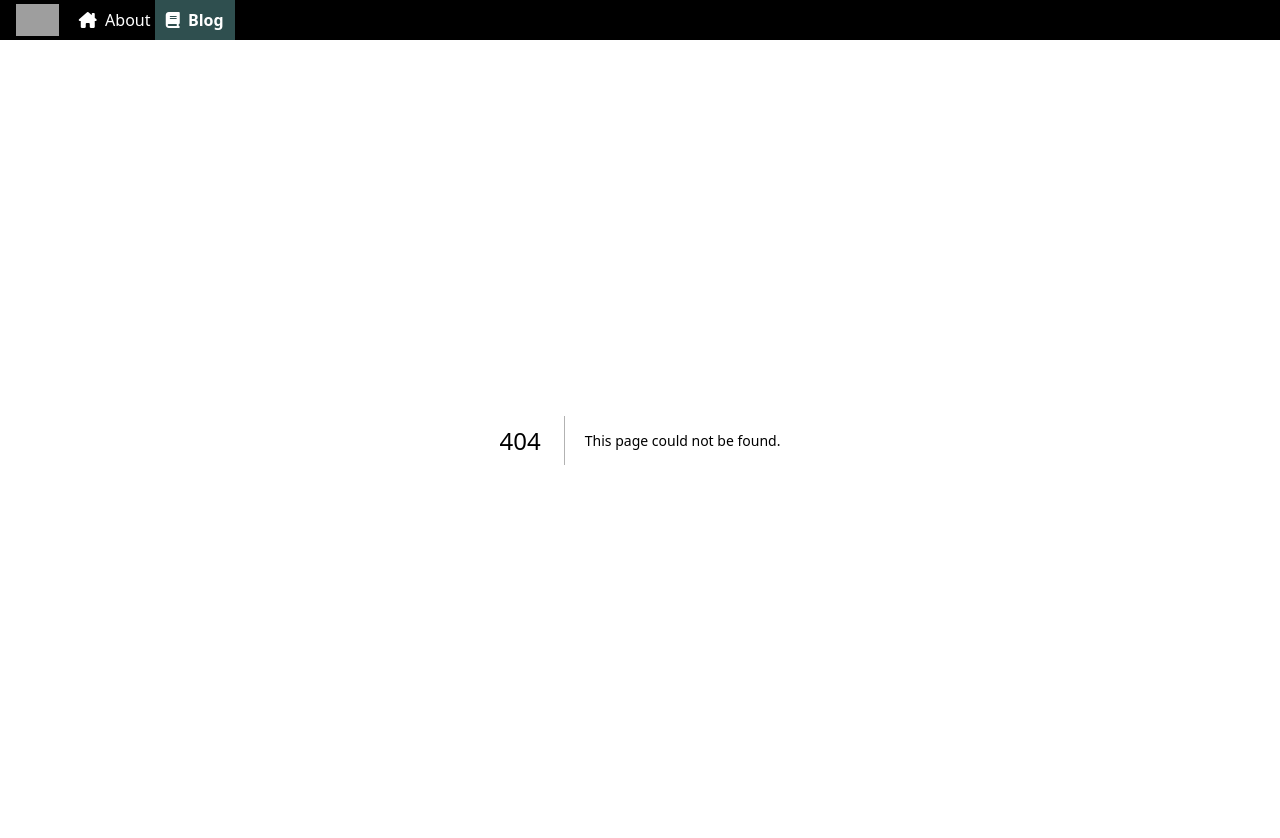
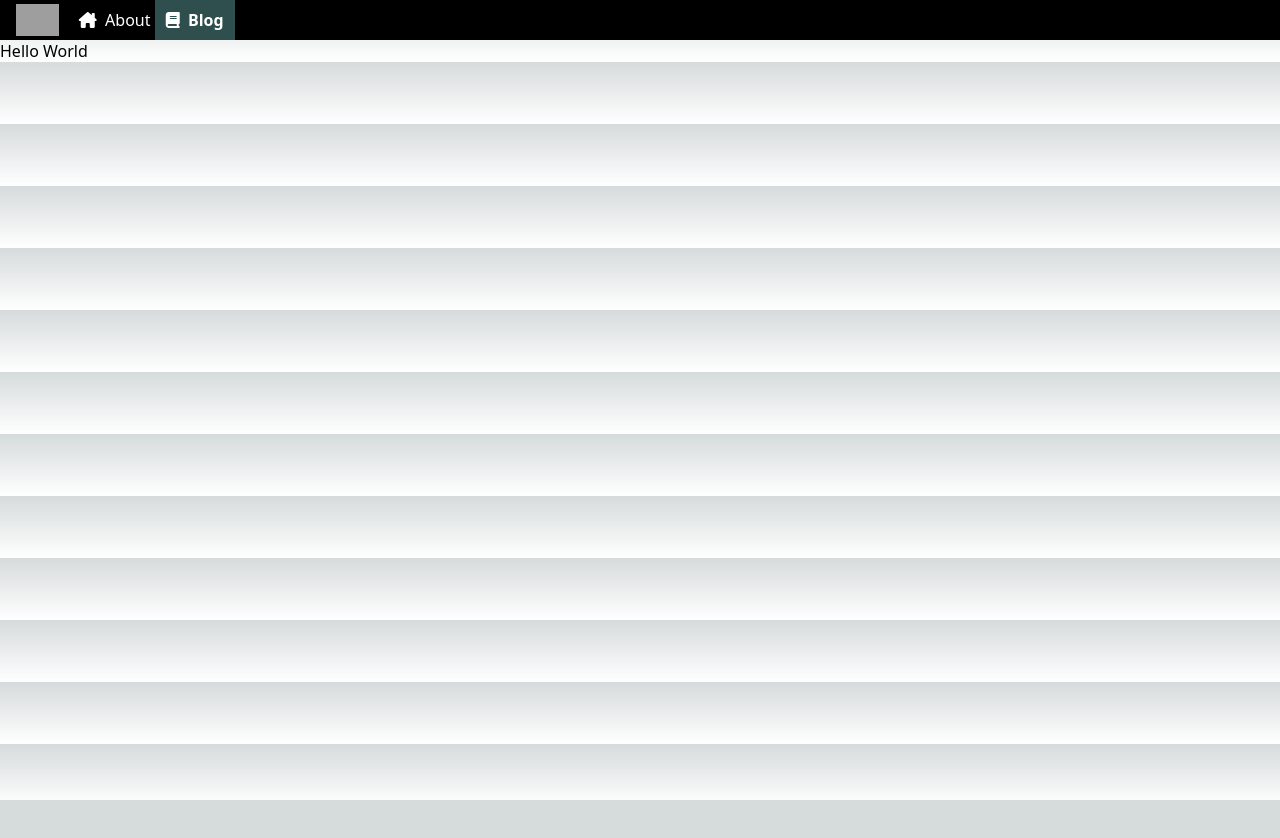
Before and after one commit to charlesgohck/portfolioblogv2, a Next.js app: page /blog/test in a window 1280 px wide. Before the commit this address had no page. After the commit the page ends 800 px from the top, so only its background shows below. Built offline with nearby package versions, Linux system fonts and the light colour scheme; grey boxes are pictures that could not be loaded.

Commit message:
[UI][BLOG] Fixed slug linking for blog

```diff
--- a/pages/blog.tsx
+++ b/pages/blog.tsx
@@ -27,7 +27,8 @@ export default function Blog({ posts }: InferGetStaticPropsType<typeof getStatic
                         <div className="blogpostlist">
                             { posts.map(
                                 post => <PostLinkElement
-                                    slug={post.frontmatter.slug}
+                                    key={`${post.slug} Post Link`}
+                                    slug={post.slug}
                                     title={post.frontmatter.title}
                                     date={post.frontmatter.date}
                                     excerpt={post.frontmatter.excerpt}
--- /dev/null
+++ b/pages/blog/[slug].tsx
@@ -0,0 +1,12 @@
+import { InferGetStaticPropsType } from "next/types";
+import { getStaticProps } from "../blog";
+
+
+export default function BlogPage({ posts }: InferGetStaticPropsType<typeof getStaticProps>) {
+
+    console.log(posts);
+
+    return <>
+        Hello World
+    </>
+}
```
